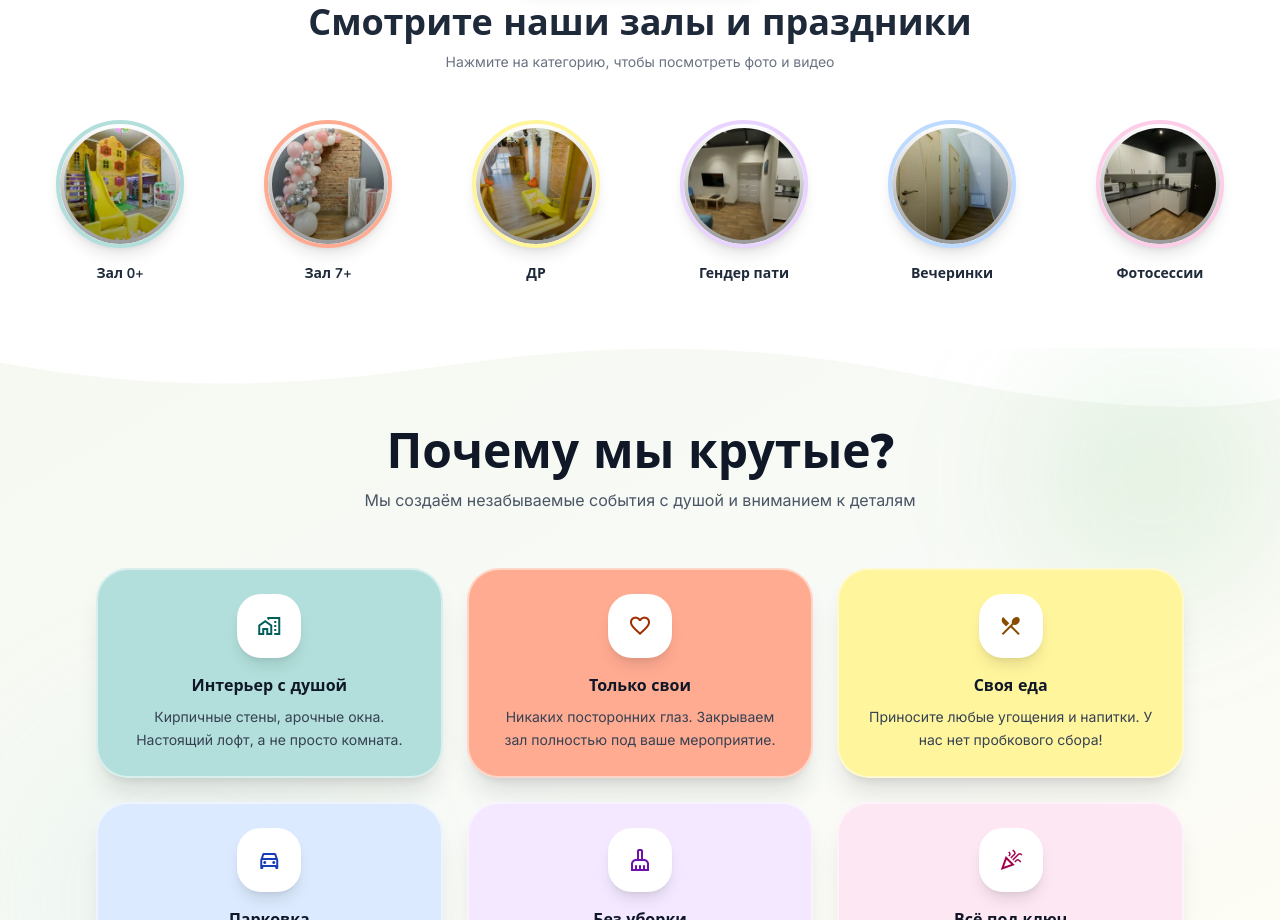
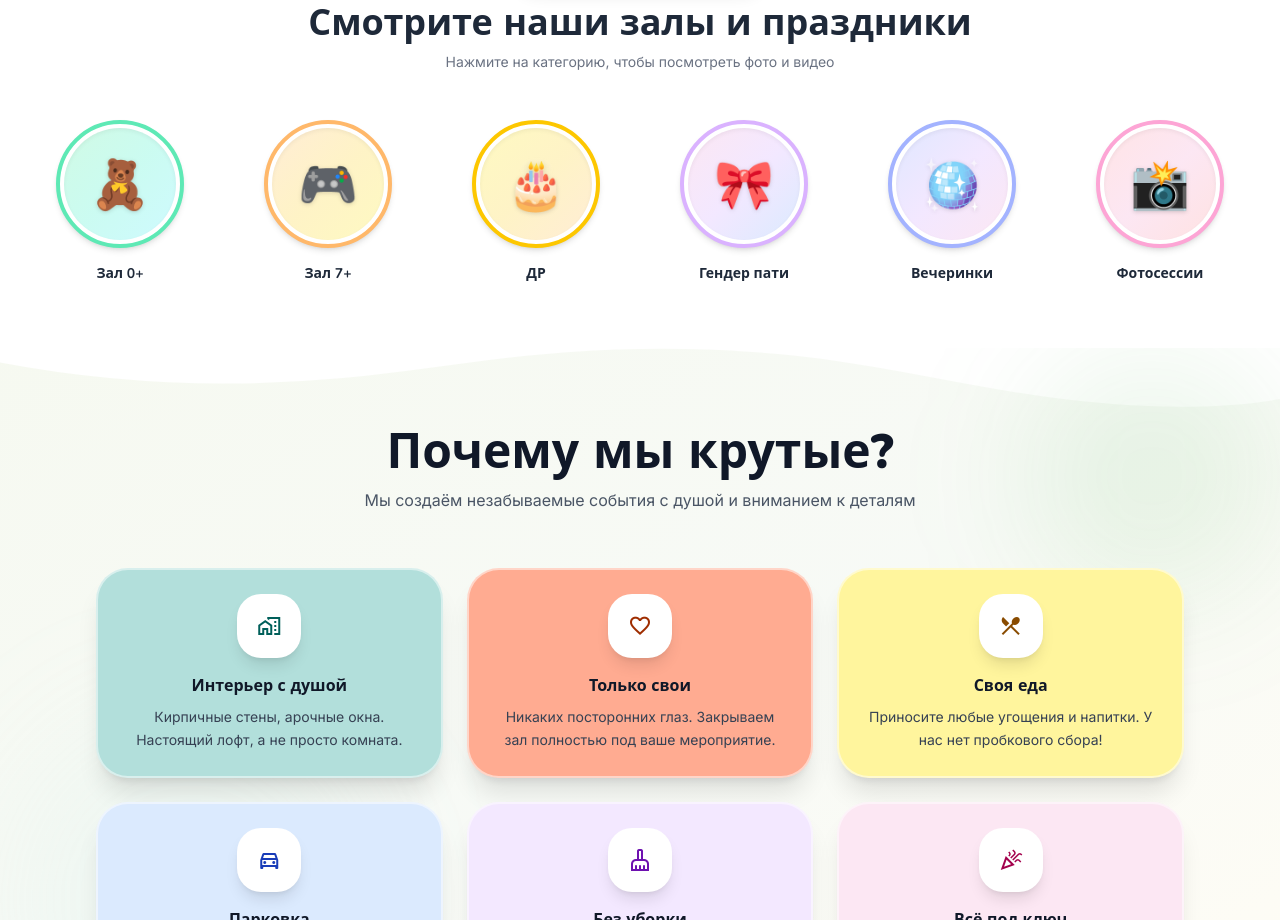
Before and after one commit to dimdimych96/arkaloft-website, a React (Vite) app: page / in a window 1280 px wide. Shown: the part 920-1840 px from the top of the page. Built offline with nearby package versions, Linux system fonts and the light colour scheme.

Commit message:
style: replace stories category avatars with clean emoji badges

```diff
--- a/src/components/sections/PartyFormatsSection.tsx
+++ b/src/components/sections/PartyFormatsSection.tsx
@@ -169,11 +169,14 @@ export const PartyFormatsSection = () => {
                   onClick={() => handleCategoryClick(format.name)}
                   className="group flex flex-col items-center gap-3 sm:gap-4 w-full cursor-pointer"
                 >
-                  <div className={`w-20 h-20 sm:w-24 sm:h-24 md:w-28 md:h-28 lg:w-32 lg:h-32 rounded-full border-4 ${format.border} p-1 bg-white shadow-lg group-hover:scale-105 group-active:scale-95 transition-transform duration-300 relative overflow-hidden`}>
-                    <img alt={format.name} className="w-full h-full object-cover rounded-full" src={format.image} loading="lazy" />
-                    <div className="absolute inset-0 bg-gradient-to-t from-black/40 to-transparent rounded-full" aria-hidden="true"></div>
-                    <div className="absolute inset-0 flex items-center justify-center">
-                      <span className="material-symbols-outlined text-white text-2xl sm:text-3xl drop-shadow-lg opacity-0 group-hover:opacity-100 transition-opacity">play_circle</span>
+                  <div className={`w-20 h-20 sm:w-24 sm:h-24 md:w-28 md:h-28 lg:w-32 lg:h-32 rounded-full border-4 ${format.border} p-1 bg-white shadow-md group-hover:shadow-xl group-hover:scale-105 group-active:scale-95 transition-all duration-300 relative overflow-hidden flex items-center justify-center`}>
+                    <div className={`w-full h-full rounded-full bg-gradient-to-br ${format.gradient} flex items-center justify-center relative shadow-inner`}>
+                      <span className="text-3xl sm:text-4xl md:text-5xl select-none transform group-hover:scale-115 transition-transform duration-300 filter drop-shadow-sm">
+                        {format.emoji}
+                      </span>
+                      <div className="absolute inset-0 bg-black/15 rounded-full opacity-0 group-hover:opacity-100 transition-opacity flex items-center justify-center">
+                        <span className="material-symbols-outlined text-white text-2xl sm:text-3xl drop-shadow-lg">play_circle</span>
+                      </div>
                     </div>
                   </div>
                   <h3 className="text-center font-bold text-xs sm:text-sm text-gray-800 group-hover:text-primary transition-colors line-clamp-2">{format.name}</h3>
--- a/src/data/siteData.ts
+++ b/src/data/siteData.ts
@@ -160,12 +160,12 @@ export const reviewTags = [
 ];
 
 export const partyFormats = [
-  { name: 'Зал 0+', image: '/images/halls/0/halls (1)-thumb.webp', border: 'border-secondary-mint', bgClass: 'bg-secondary-mint' },
-  { name: 'Зал 7+', image: '/images/halls/7/halls7 (1)-thumb.webp', border: 'border-secondary-peach', bgClass: 'bg-secondary-peach' },
-  { name: 'ДР', image: '/images/halls/0/halls (5)-thumb.webp', border: 'border-secondary-yellow', bgClass: 'bg-secondary-yellow' },
-  { name: 'Гендер пати', image: '/images/halls/7/halls7 (10)-thumb.webp', border: 'border-purple-200', bgClass: 'bg-purple-200' },
-  { name: 'Вечеринки', image: '/images/halls/0/halls (15)-thumb.webp', border: 'border-blue-200', bgClass: 'bg-blue-200' },
-  { name: 'Фотосессии', image: '/images/halls/7/halls7 (5)-thumb.webp', border: 'border-pink-200', bgClass: 'bg-pink-200' },
+  { name: 'Зал 0+', emoji: '🧸', gradient: 'from-emerald-100 via-teal-100 to-cyan-100', border: 'border-emerald-300 hover:border-emerald-400', bgClass: 'bg-emerald-100' },
+  { name: 'Зал 7+', emoji: '🎮', gradient: 'from-orange-100 via-amber-100 to-yellow-100', border: 'border-orange-300 hover:border-orange-400', bgClass: 'bg-orange-100' },
+  { name: 'ДР', emoji: '🎂', gradient: 'from-yellow-100 via-amber-100 to-orange-100', border: 'border-yellow-400 hover:border-yellow-500', bgClass: 'bg-yellow-100' },
+  { name: 'Гендер пати', emoji: '🎀', gradient: 'from-pink-100 via-purple-100 to-blue-100', border: 'border-purple-300 hover:border-purple-400', bgClass: 'bg-purple-100' },
+  { name: 'Вечеринки', emoji: '🪩', gradient: 'from-indigo-100 via-purple-100 to-pink-100', border: 'border-indigo-300 hover:border-indigo-400', bgClass: 'bg-indigo-100' },
+  { name: 'Фотосессии', emoji: '📸', gradient: 'from-rose-100 via-pink-100 to-red-100', border: 'border-pink-300 hover:border-pink-400', bgClass: 'bg-pink-100' },
 ];
 
 export const features = [
```
